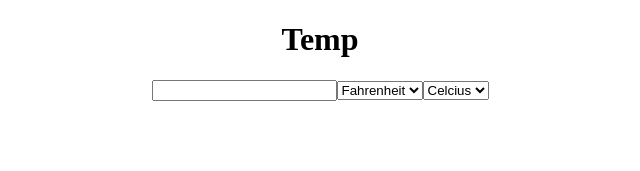
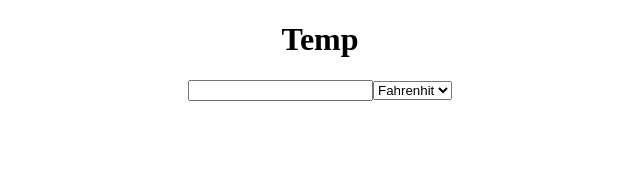
Before and after one commit to StudentCZ/ConvertOh, a React (Create React App) app: page /temp in a window 1280 px wide. Shown: the top 171 px of the page, without its empty margins (320-960 px from the left). Built offline with nearby package versions, Linux system fonts and the light colour scheme.

Commit message:
added option and input for temp component

```diff
--- a/src/Temp.js
+++ b/src/Temp.js
@@ -1,17 +1,15 @@
 import React, { useState } from 'react';
-
-const temps = ['Fahrenheit', 'Celcius'];
 
 function Temp() {
   return (
     <>
       <h1>Temp</h1>
       <input></input>
-      {temps.map((ele) => (
-        <select key='id'>
-          <option>{ele}</option>
-        </select>
-      ))}
+
+      <select>
+        <option>Fahrenhit</option>
+        <option>Celcius</option>
+      </select>
     </>
   );
 }
```
